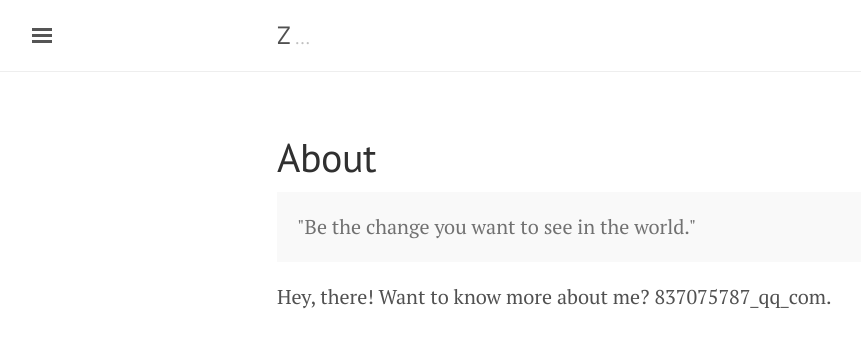
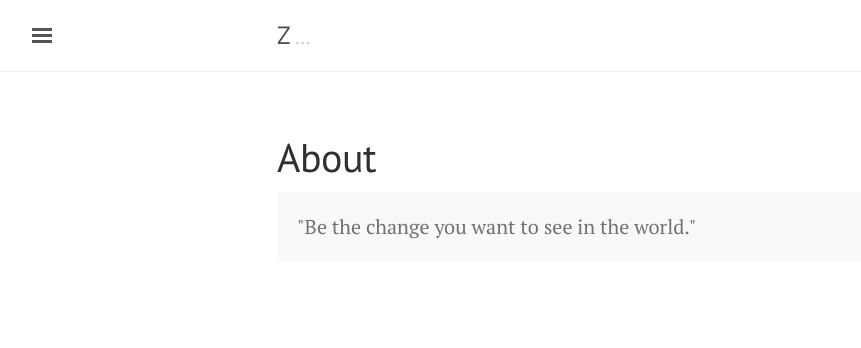
Before and after one commit to comacros/comacros.github.io, a Jekyll site: the page built from about.md, in a window 1280 px wide. Shown: the top 348 px of the page, without its empty margins (3-864 px from the left). Built offline with Jekyll 4.4.1, drawn with Linux system fonts in a browser that asks for light colours.

Commit message:
Update about.md

```diff
--- a/about.md
+++ b/about.md
@@ -6,5 +6,3 @@ title: About
 <p class="message">
   "Be the change you want to see in the world."
 </p>
-
-Hey, there! Want to know more about me? 837075787_qq_com.
```
